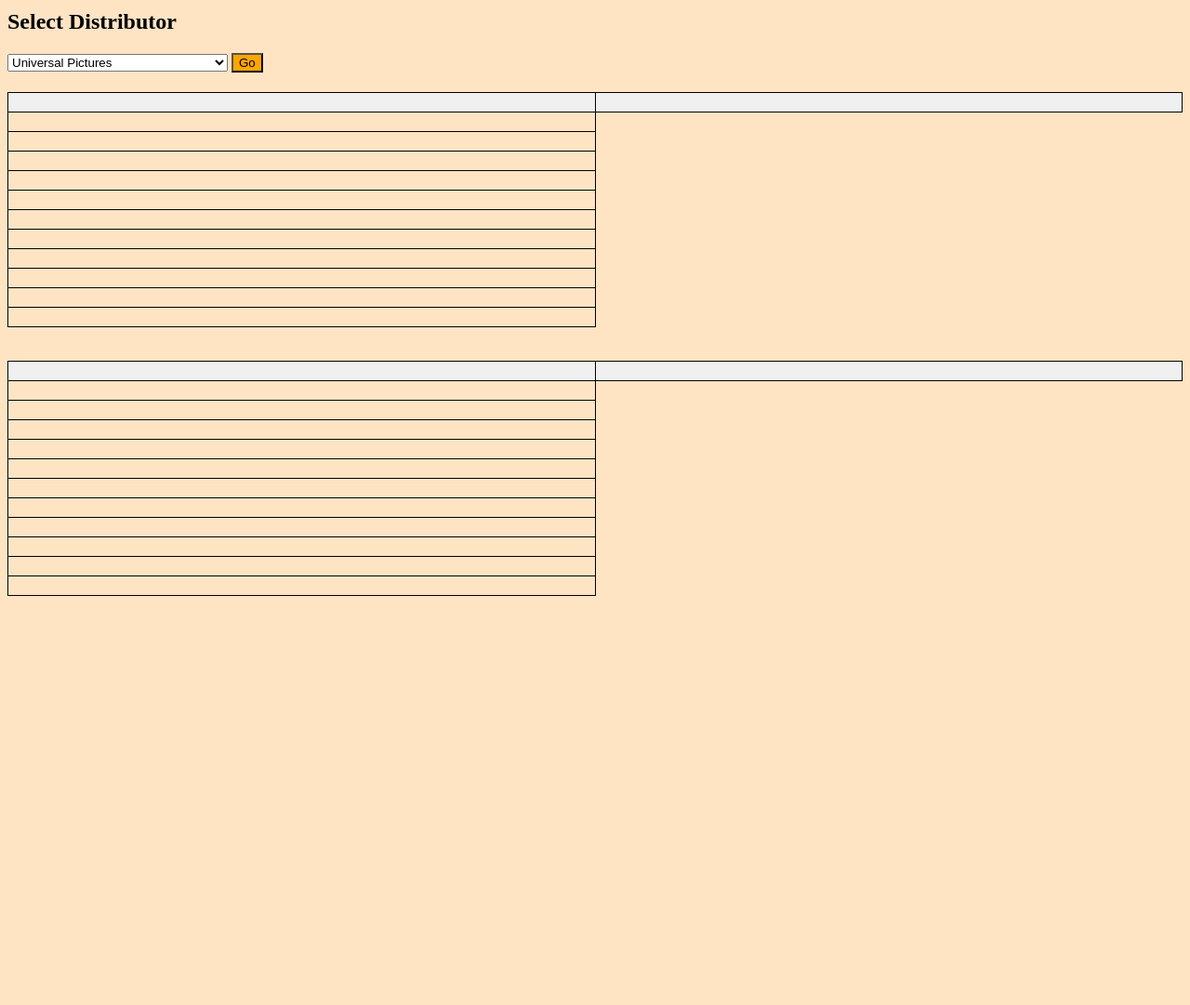
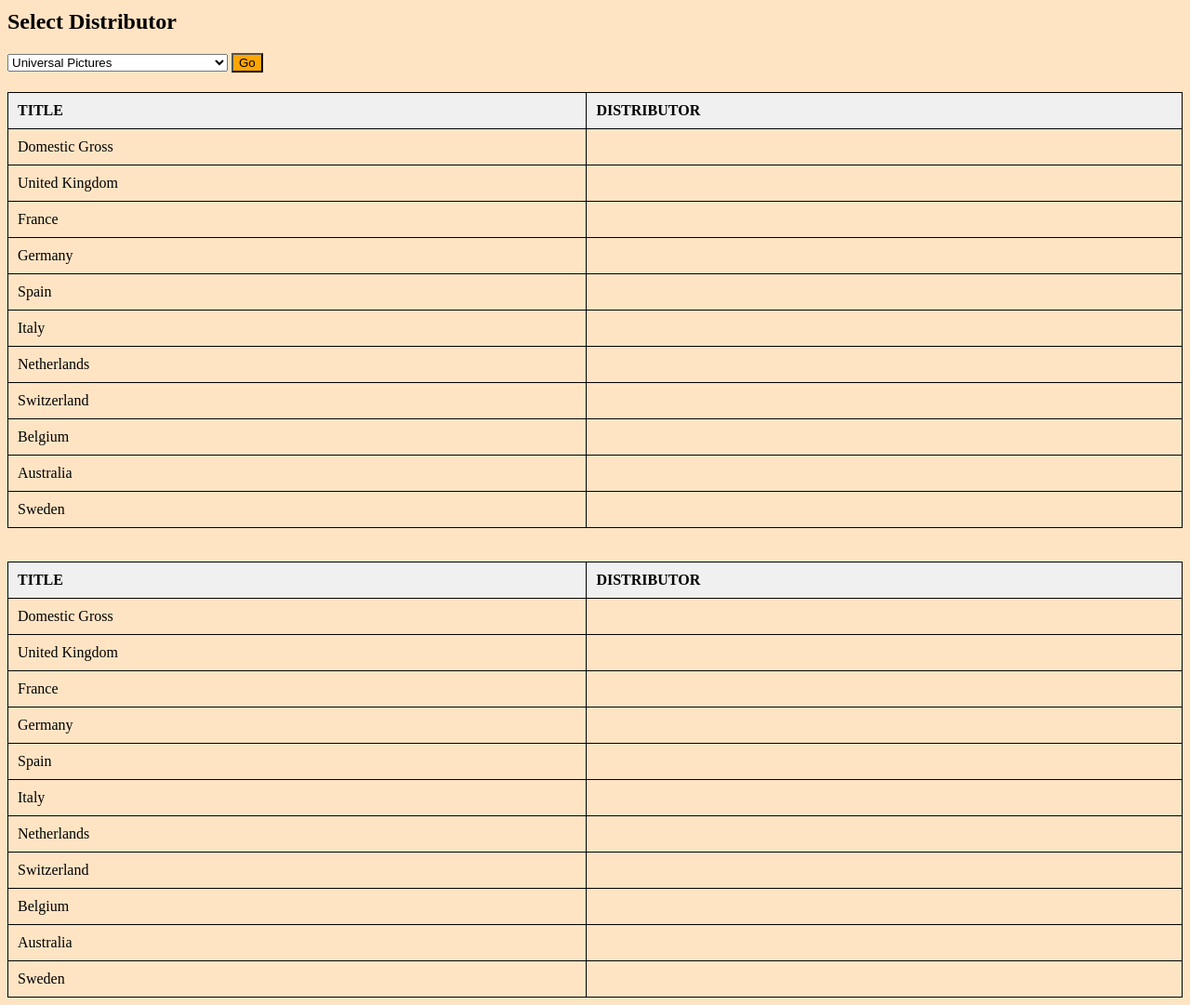
Before and after one commit to Melekai1/Movie-Analyzer, a Flask app: page /distributor in a window 1280 px wide. Shown: the part 115-1196 px from the top of the page at 93% size. Before the commit the page ends 756 px from the top, so only its background shows below. Run offline with Flask 3, Linux system fonts and the light colour scheme; lists and menus that the app fills with data are empty.

Commit message:
Working on distributor.html (In Progress)

```diff
--- a/movie-analyzer/templates/distributor.html
+++ b/movie-analyzer/templates/distributor.html
@@ -15,14 +15,14 @@
 
     <section class="search-section">
             <h2>Select Distributor</h2>
-            <select>
+            <select id="mySelect">
                 <option>Universal Pictures</option>
                 <option>Paramount Pictures</option>
                 <option>Walt Disney Studios Motion Pictures</option>
                 <option>Warner Bros.</option>
                 <option>Twentienth Century Fox</option>
             </select>
-            <button>Go</button>
+            <button onclick="getMovies()">Go</button>
     </section>
 
         <h1 id="distributor-name"></h1>
@@ -30,63 +30,74 @@
         <table>
             <thead>
                 <tr>
-                    <th></th>
-                    <th></th>
+                    <th>TITLE</th>
+                    <th>DISTRIBUTOR</th>
                 </tr>
             </thead>
             <tbody>
                 <!--Domestic Gross Section-->
                 <tr>
+                    <td>Domestic Gross</td>
                     <td></td>
                 </tr>
 
                 <!--Section 1-->
                 <tr>
+                    <td>United Kingdom</td>
                     <td></td>
                 </tr>
 
                 <!-- Section 2-->
                 <tr>
+                    <td>France</td>
                     <td></td>
                 </tr>
 
                 <!-- Section 3-->
                 <tr>
+                    <td>Germany</td>
                     <td></td>
                 </tr>
 
                 <!-- Section 4-->
                 <tr>
+                    <td>Spain</td>
                     <td></td>
                 </tr>
 
                 <!-- Section 5-->
                 <tr>
+                    <td>Italy</td>
                     <td></td>
                 </tr>
 
                 <!-- Section 6-->
                 <tr>
+                    <td>Netherlands</td>
                     <td></td>
                 </tr>
 
                 <!-- Section 7-->
                 <tr>
+                    <td>Switzerland</td>
                     <td></td>
                 </tr>
 
                 <!-- Section 8-->
                 <tr>
+                    <td>Belgium</td>
                     <td></td>
                 </tr>
 
                 <!-- Section 9-->
                 <tr>
+                    <td>Australia</td>
                     <td></td>
                 </tr>
 
                 <!-- Section 10-->
                 <tr>
+                    <td>Sweden</td>
                     <td></td>
                 </tr>
             </tbody>
@@ -96,63 +107,74 @@
         <table>
             <thead>
                 <tr>
-                    <th></th>
-                    <th></th>
+                    <th>TITLE</th>
+                    <th>DISTRIBUTOR</th>
                 </tr>
             </thead>
             <tbody>
                   <!--Domestic Gross Section-->
                 <tr>
+                    <td>Domestic Gross</td>
                     <td></td>
                 </tr>
 
                 <!--Section 1-->
                 <tr>
+                    <td>United Kingdom</td>
                     <td></td>
                 </tr>
 
                 <!-- Section 2-->
                 <tr>
+                    <td>France</td>
                     <td></td>
                 </tr>
 
                 <!-- Section 3-->
                 <tr>
+                    <td>Germany</td>
                     <td></td>
                 </tr>
 
                 <!-- Section 4-->
                 <tr>
+                    <td>Spain</td>
                     <td></td>
                 </tr>
 
                 <!-- Section 5-->
                 <tr>
+                    <td>Italy</td>
                     <td></td>
                 </tr>
 
                 <!-- Section 6-->
                 <tr>
+                    <td>Netherlands</td>
                     <td></td>
                 </tr>
 
                 <!-- Section 7-->
                 <tr>
+                    <td>Switzerland</td>
                     <td></td>
                 </tr>
 
                 <!-- Section 8-->
                 <tr>
+                    <td>Belgium</td>
                     <td></td>
                 </tr>
 
                 <!-- Section 9-->
                 <tr>
+                    <td>Australia</td>
                     <td></td>
                 </tr>
 
                 <!-- Section 10-->
                 <tr>
+                    <td>Sweden</td>
                     <td></td>
                 </tr>
             </tbody>
@@ -164,4 +186,22 @@
 </body>
 
 
+<script>
+    function getMovies() {
+        const selectedElement = document.getElementById("mySelect");
+        const distributorName = selectedElement.text;
+
+
+    }
+
+
+
+
+
+</script>
+
+
+
+
+
 </html>
```
